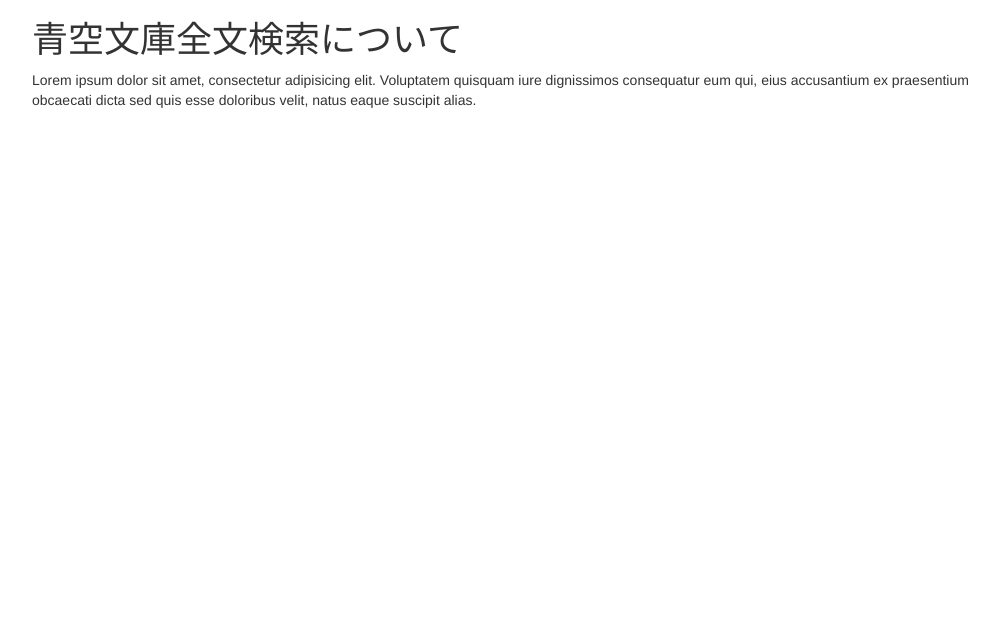
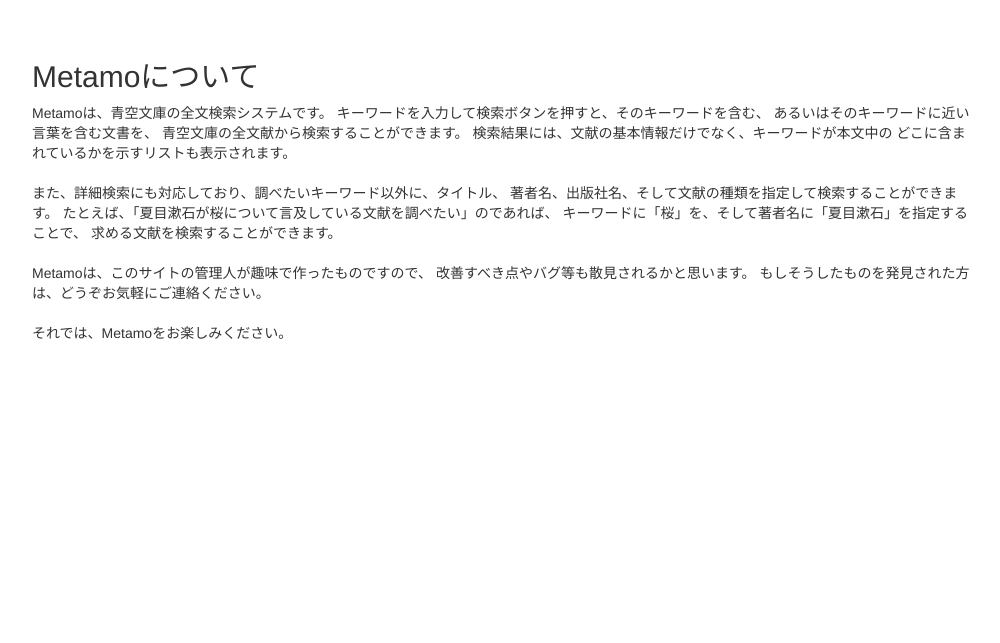
Before and after one commit to morinokami/aozora-search, a Flask app: page /about in a window 1280 px wide. Shown: the part 52-695 px from the top of the page, without its empty margins (138-1138 px from the left). Run offline with Flask 2, Linux system fonts and the light colour scheme; some libraries are stand-ins or nearby versions.

Commit message:
Add about and contact pages and tweak css

```diff
--- a/app/static/style/style.css
+++ b/app/static/style/style.css
@@ -58,6 +58,14 @@ body {
   text-align: center;
 }
 
+.main-about, .main-contact, .search-top {
+  padding: 40px 0px;
+}
+
+.main-about p {
+  margin: 0 0 20px;
+}
+
 .search-top {
   width: 80%;
   margin: auto;
@@ -69,7 +77,7 @@ body {
 }
 
 .main-result {
-  padding: 40px 15px;
+  padding: 40px 0px;
 }
 
 @media only screen and (max-width: 767px) {
--- a/app/templates/about.html
+++ b/app/templates/about.html
@@ -4,7 +4,29 @@
 
 {% block page_content %}
     <div class="main-about">
-        <h1>青空文庫全文検索について</h1>
-        <p>Lorem ipsum dolor sit amet, consectetur adipisicing elit. Voluptatem quisquam iure dignissimos consequatur eum qui, eius accusantium ex praesentium obcaecati dicta sed quis esse doloribus velit, natus eaque suscipit alias.</p>
+        <h2>Metamoについて</h2>
+        <p>
+          Metamoは、青空文庫の全文検索システムです。
+          キーワードを入力して検索ボタンを押すと、そのキーワードを含む、
+          あるいはそのキーワードに近い言葉を含む文書を、
+          青空文庫の全文献から検索することができます。
+          検索結果には、文献の基本情報だけでなく、キーワードが本文中の
+          どこに含まれているかを示すリストも表示されます。
+        </p>
+        <p>
+          また、詳細検索にも対応しており、調べたいキーワード以外に、タイトル、
+          著者名、出版社名、そして文献の種類を指定して検索することができます。
+          たとえば、「夏目漱石が桜について言及している文献を調べたい」のであれば、
+          キーワードに「桜」を、そして著者名に「夏目漱石」を指定することで、
+          求める文献を検索することができます。
+        </p>
+        <p>
+          Metamoは、このサイトの管理人が趣味で作ったものですので、
+          改善すべき点やバグ等も散見されるかと思います。
+          もしそうしたものを発見された方は、どうぞお気軽にご連絡ください。
+        </p>
+        <p>
+          それでは、Metamoをお楽しみください。
+        </p>
     </div>
 {% endblock %}
--- a/app/templates/book.html
+++ b/app/templates/book.html
@@ -43,7 +43,7 @@
                 {% endif %}
                 <tr>
                     <td>青空文庫へのリンク</td>
-                    <td><a href="{{ res['url'] }}" target="_blank">本文へ</a></td>
+                    <td><a href="{{ res['url'] }}" target="_blank">青空文庫の本文へ</a></td>
                 </tr>
             </table>
         </div>
--- a/app/templates/index.html
+++ b/app/templates/index.html
@@ -3,7 +3,7 @@
 {% block page_content %}
     <div class="main-top">
         <h1 class="site-name">Metamo</h1>
-        <p>Metamoは、<a href="http://www.aozora.gr.jp/">青空文庫</a>の全文検索システムです。</p>
+        <p>Metamoは、<a href="http://www.aozora.gr.jp/" target="_blank">青空文庫</a>の全文検索システムです。</p>
         <form class="search-top" action="/search">
             <div class="form-group">
               {{ form.q(class='form-control', required=True) }}
```
Also changed, not shown: app/templates/contact.html (+8 -2 lines).
